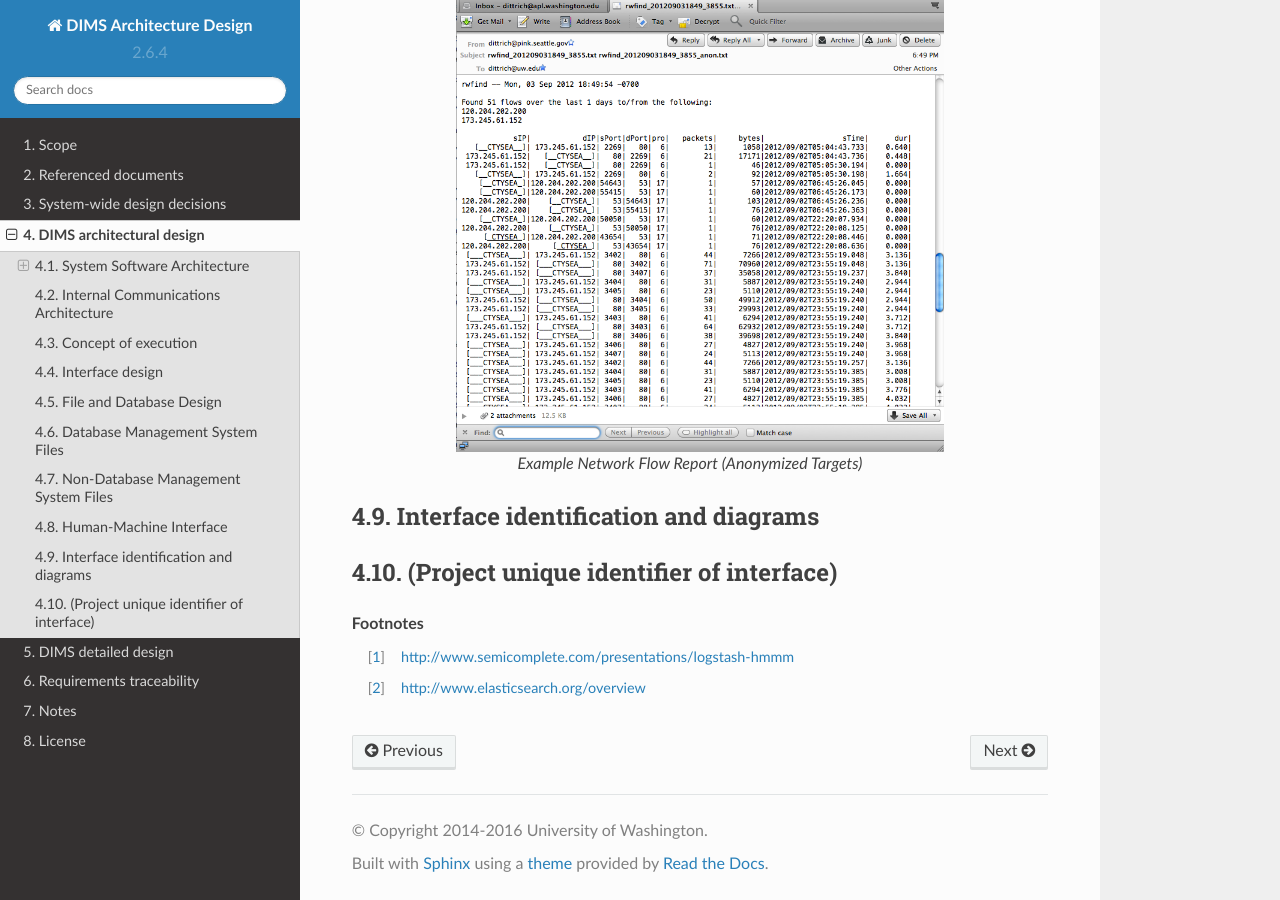
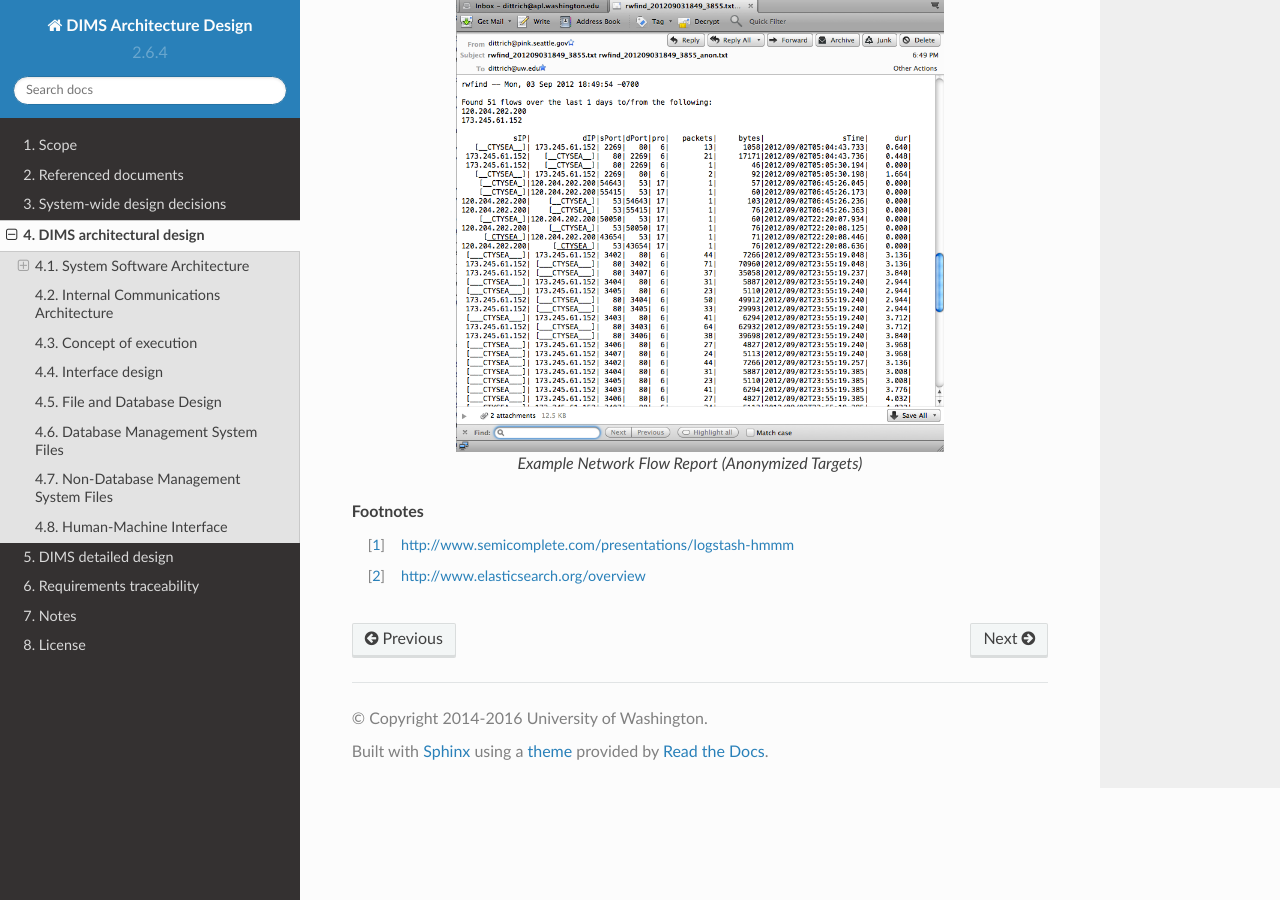
Before and after one commit to uw-dims/dims-ad, a Sphinx documentation site: the page built from docs/source/dimsarchitecturaldesign.rst, in a window 1280 px wide and 900 px high, scrolled down 10129 px. Built offline with Sphinx 7.4.7 and the Read the Docs theme 2.0.0, drawn with Linux system fonts in a browser that asks for light colours; part of the change alters nothing that is shown.

```diff
--- a/docs/source/dimsarchitecturaldesign.rst
+++ b/docs/source/dimsarchitecturaldesign.rst
@@ -633,146 +633,6 @@ Figure :ref`crosscorriff`.)
 
 ..
 
-.. _interfaceiddiagrams:
-
-Interface identification and diagrams
--------------------------------------
-
-.. todo::
-
-   This paragraph shall state the project-unique identifier assigned to each
-   interface and shall identify the interfacing entities (software units,
-   systems, configuration items, users, etc.) by name, number, version, and
-   documentation references, as applicable. The identification shall state which
-   entities have fixed interface characteristics (and therefore impose interface
-   requirements on interfacing entities) and which are being developed or
-   modified (thus having interface requirements imposed on them). One or more
-   interface diagrams shall be provided, as appropriate, to depict the
-   interfaces.
-
-.. projectid_A:
-
-(Project unique identifier of interface)
-----------------------------------------
-
-.. todo::
-
-    This paragraph (beginning with 4.3.2) shall identify an interface by project
-    unique identifier, shall briefly identify the interfacing entities, and shall
-    be divided into subparagraphs as needed to describe the interface
-    characteristics of one or both of the interfacing entities. If a given
-    interfacing entity is not covered by this SDD (for example, an external
-    system) but its interface characteristics need to be mentioned to describe
-    interfacing entities that are, these characteristics shall be stated as
-    assumptions or as "When [the entity not covered] does this, [the entity that
-    is covered] will . . . ." This paragraph may reference other documents (such
-    as data dictionaries, standards for protocols, and standards for user
-    interfaces) in place of stating the information here. The design description
-    shall include the following, as applicable, presented in any order suited to
-    the information to be provided, and shall note any differences in these
-    characteristics from the point of view of the interfacing entities (such as
-    different expectations about the size, frequency, or other characteristics of
-    data elements):
-
-        * Priority assigned to the interface by the interfacing entity(ies)
-
-        * Type of interface (such as real-time data transfer, storage-and-retrieval of data, etc.) to be implemented
-
-        * Characteristics of individual data elements that the interfacing entity(ies) will provide, store, send, access, receive, etc., such as:
-
-            * Names/identifiers
-
-            * Project-unique identifier
-
-            * Non-technical (natural-language) name
-
-            * DoD standard data element name
-
-            * Technical name (e.g., variable or field name in code or database)
-
-            * Abbreviation or synonymous names
-
-            * Data type (alphanumeric, integer, etc.)
-
-            * Size and format (such as length and punctuation of a character string)
-
-            * Units of measurement (such as meters, dollars, nanoseconds)
-
-            * Range or enumeration of possible values (such as 0-99)
-
-            * Accuracy (how correct) and precision (number of significant digits)
-
-            * Priority, timing, frequency, volume, sequencing, and other constraints, such as whether the data element may be updated and whether business rules apply
-
-            * Security and privacy constraints
-
-            * Sources (setting/sending entities) and recipients (using/receiving entities)
-
-        * Characteristics of data element assemblies (records, messages, files, arrays, displays, reports, etc.) that the interfacing entity(ies) will provide, store, send, access, receive, etc., such as:
-
-     	* Names/identifiers
-
-                * Project-unique identifier
-
-                * Non-technical (natural language) name
-
-                * Technical name (e.g., record or data structure name in code or database)
-
-                * Abbreviations or synonymous names
-
-
-        * Data elements in the assembly and their structure (number, order, grouping)
-
-        * Medium (such as disk) and structure of data elements/assemblies on the medium
-
-        * Visual and auditory characteristics of displays and other outputs (such as colors, layouts, fonts, icons and other display elements, beeps, lights)
-
-        * Relationships among assemblies, such as sorting/access characteristics
-
-        * Priority, timing, frequency, volume, sequencing, and other constraints, such as whether the assembly may be updated and whether business rules apply
-
-        * Security and privacy constraints
-
-        * Sources (setting/sending entities) and recipients (using/receiving entities)
-
-        * Characteristics of communication methods that the interfacing entity(ies) will use for the interface, such as:
-
-            * Project-unique identifier(s)
-
-            * Communication links/bands/frequencies/media and their characteristics
-
-            * Message formatting
-
-            * Flow control (such as sequence numbering and buffer allocation)
-
-            * Data transfer rate, whether periodic/aperiodic, and interval between transfers
-
-            * Routing, addressing, and naming conventions
-
-            * Transmission services, including priority and grade
-
-            * Safety/security/privacy considerations, such as encryption, user authentication, compartmentalization, and auditing
-
-        * Characteristics of protocols that the interfacing entity(ies) will use for the interface, such as:
-
-            * Project-unique identifier(s)
-
-            * Priority/layer of the protocol
-
-            * Packeting, including fragmentation and reassembly, routing, and addressing
-
-            * Legality checks, error control, and recovery procedures
-
-            * Synchronization, including connection establishment, maintenance, termination
-
-            * Status, identification, and any other reporting features
-
-        * Other characteristics, such as physical compatibility of the
-          interfacing entity(ies) (dimensions, tolerances, loads, voltages, plug
-          compatibility, etc.)
-
-..
-
 .. _Mozilla Defense Platform: https://media.readthedocs.org/pdf/mozdef/latest/mozdef.pdf
 .. _MozDef: https://github.com/jeffbryner/MozDef
 .. _Docker: https://www.docker.com/
```
